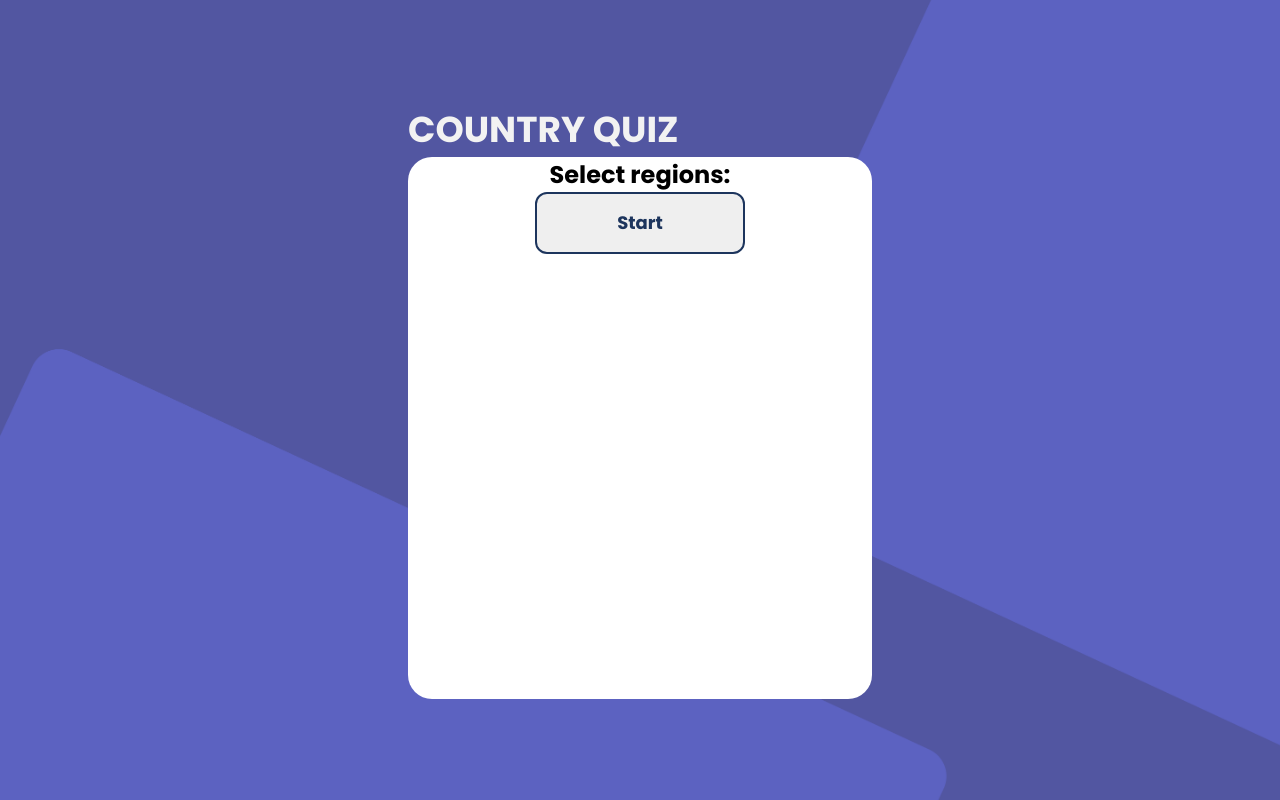
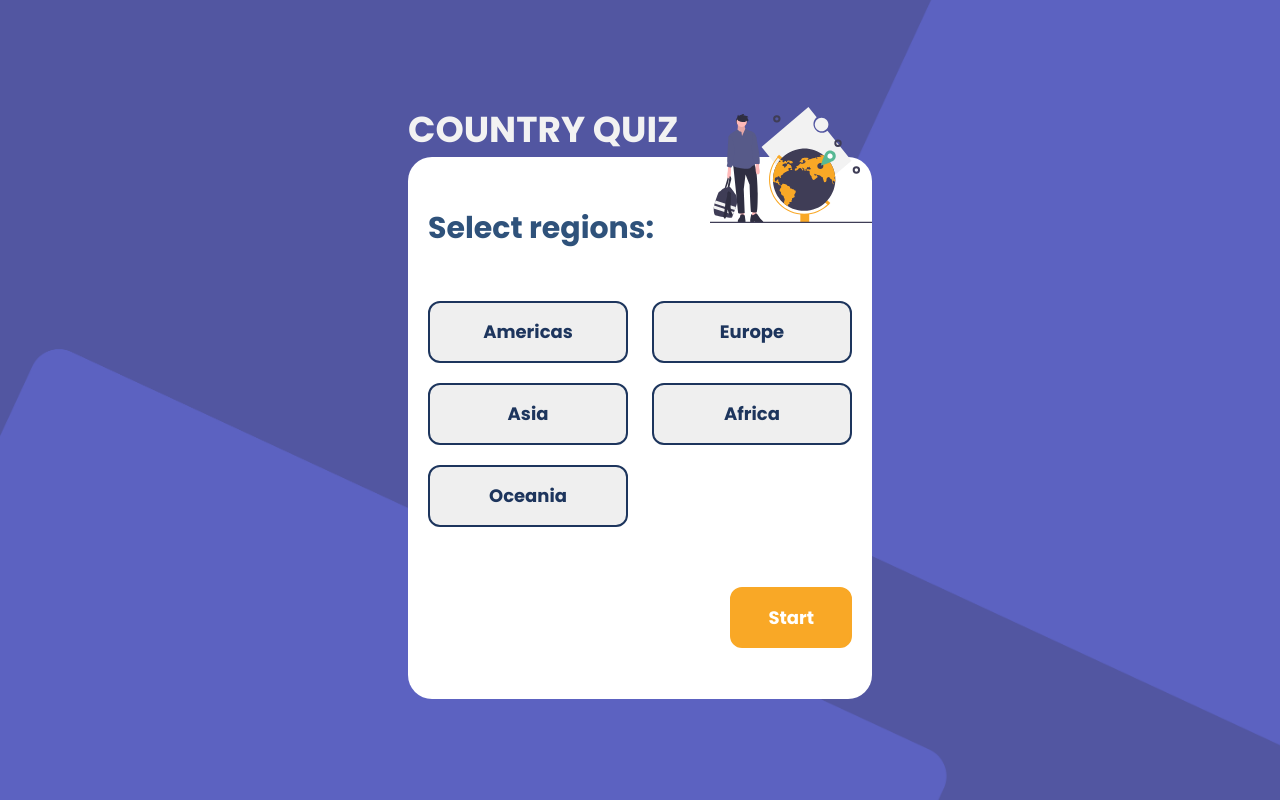
Before and after one commit to juliodumont/country-quiz, a React (Vite) app: page / in a window 1280 px wide. Both pictures are taken after a click on the button "Try again". Built offline with nearby package versions, Linux system fonts and the light colour scheme.

Commit message:
Fixed some event problems

```diff
--- a/src/components/QuizCard/QuestionAnswer/index.tsx
+++ b/src/components/QuizCard/QuestionAnswer/index.tsx
@@ -4,7 +4,7 @@ type QuestionAnswerType = {
   questionAnswer: string;
   questionNumber: string;
   setAnswerState?: string;
-  onClick?: () => void;
+  onClick?: React.MouseEventHandler<HTMLButtonElement>;
 };
 
 export function QuestionAnswer(props: QuestionAnswerType) {
--- a/src/components/QuizCard/index.tsx
+++ b/src/components/QuizCard/index.tsx
@@ -11,6 +11,8 @@ type Props = {
   }[];
   additionalInfo?: React.ReactNode;
   showButton: boolean;
+  onAnswerClick?: React.MouseEventHandler<HTMLButtonElement>;
+  onClick?: React.MouseEventHandler<HTMLButtonElement>;
 };
 
 export function QuizCard(props: Props) {
@@ -29,12 +31,13 @@ export function QuizCard(props: Props) {
             questionAnswer={answer.text}
             questionNumber={answer.id}
             key={answer.id}
+            onClick={props.onAnswerClick}
           />
         );
       })}
       {props.showButton && (
-        <div className="button-container">
-          <button>Next</button>
+        <div className="base-button-sm">
+          <button onClick={props.onClick}>Next</button>
         </div>
       )}
     </BaseCard>
--- a/src/components/StartCard/index.tsx
+++ b/src/components/StartCard/index.tsx
@@ -5,11 +5,16 @@ type Props = {
   title?: string;
   userMessage?: string;
   onClick?: React.MouseEventHandler<HTMLButtonElement>;
+  onRegionSelect?: React.MouseEventHandler<HTMLButtonElement>;
 };
 
 export function StartCard(props: Props) {
+  const regions = ["Americas", "Europe", "Asia", "Africa", "Oceania"];
   return (
     <BaseCard className="start-card" title={props.title}>
+      <div className="quiz-image">
+        <img src="./src/assets/images/undraw_adventure.svg" alt="Adventure" />
+      </div>
       {props.userMessage && (
         <div className="user-message">
           <h2>{props.userMessage}</h2>
@@ -17,9 +22,20 @@ export function StartCard(props: Props) {
       )}
       <div>
         <div className="start-button-container">
-          <button className="start-button" onClick={props.onClick}>
-            Start
-          </button>
+          <div className="regions-options-container">
+            {regions.map((region) => {
+              return (
+                <div className="button-container" key={region}>
+                  <button className="base-button-lg" onClick={props.onRegionSelect} name={region}>
+                    {region}
+                  </button>
+                </div>
+              );
+            })}
+          </div>
+          <div className="base-button-sm">
+            <button onClick={props.onClick}>Start</button>
+          </div>
         </div>
       </div>
     </BaseCard>
--- a/src/components/StartCard/styles.css
+++ b/src/components/StartCard/styles.css
@@ -1,16 +1,45 @@
 .start-card{
     width: 464px;
     height: 542px;
+    padding: 49px 20px 33px 20px;
+    position: relative;
+    align-items: flex-start;
+
+}
+.user-message{
+    text-align: left;
+    margin-bottom: 50px;
+}
+.user-message h2 {
+    font-style: normal;
+    font-weight: 700;
+    font-size: 30px;
+    color: #2f527b;
 }
 
-.start-button {
+.base-button-lg {
     border: 2px solid #1d355d;
     border-radius: 12px;
     font-weight: 600;
     font-size: 18px;
     color: #1d355d;
-    width: 210px;
+    width: 200px;
     height: 62px;
     cursor: pointer;
     transition: 0.3s ease all;
   }
+
+.regions-options-container{
+    display: flex;
+    flex-wrap: wrap;
+    align-items: center;
+    justify-content: space-between;
+    gap: 20px;
+    margin-bottom: 60px;
+}
+
+.quiz-image{
+    position: absolute;
+    right: 0;
+    top: -50px;
+  }
--- a/src/pages/Game/index.tsx
+++ b/src/pages/Game/index.tsx
@@ -56,6 +56,17 @@ const Game = () => {
     setGameStatus({ start: false, end: false });
   };
 
+  const onRegionSelectClick = (event: React.MouseEvent<HTMLButtonElement>) => {
+    event.preventDefault();
+    console.log(event.currentTarget.textContent)
+  };
+
+  const handleAnswerClick = (event: React.MouseEvent<HTMLButtonElement>) => {
+    event.preventDefault();
+    //SetRegion aqui
+    console.log(event.target)
+  };
+
   return (
     <div className="game-container">
       {!gameStatus.end ? (
@@ -63,6 +74,7 @@ const Game = () => {
           <StartCard
             title="Country quiz"
             onClick={handleStartClick}
+            onRegionSelect={onRegionSelectClick}
             userMessage="Select regions:"
           />
         ) : (
--- a/src/pages/Game/styles.css
+++ b/src/pages/Game/styles.css
@@ -1,10 +1,10 @@
-.button-container {
+.base-button-sm {
   width: 100%;
   display: flex;
   justify-content: flex-end;
 }
 
-.button-container button {
+.base-button-sm button {
   color: #fff;
   border: 2px solid #f9a826;
   padding: 15px 36px;
@@ -16,8 +16,8 @@
   cursor: pointer;
 }
 
-.button-container button:hover,
-.button-container button:focus{
+.base-button-sm button:hover,
+.base-button-sm button:focus{
   background-color: white;
   border: 2px solid rgba(96, 102, 208, 0.7);
   color: rgba(96, 102, 208, 0.8);
```
